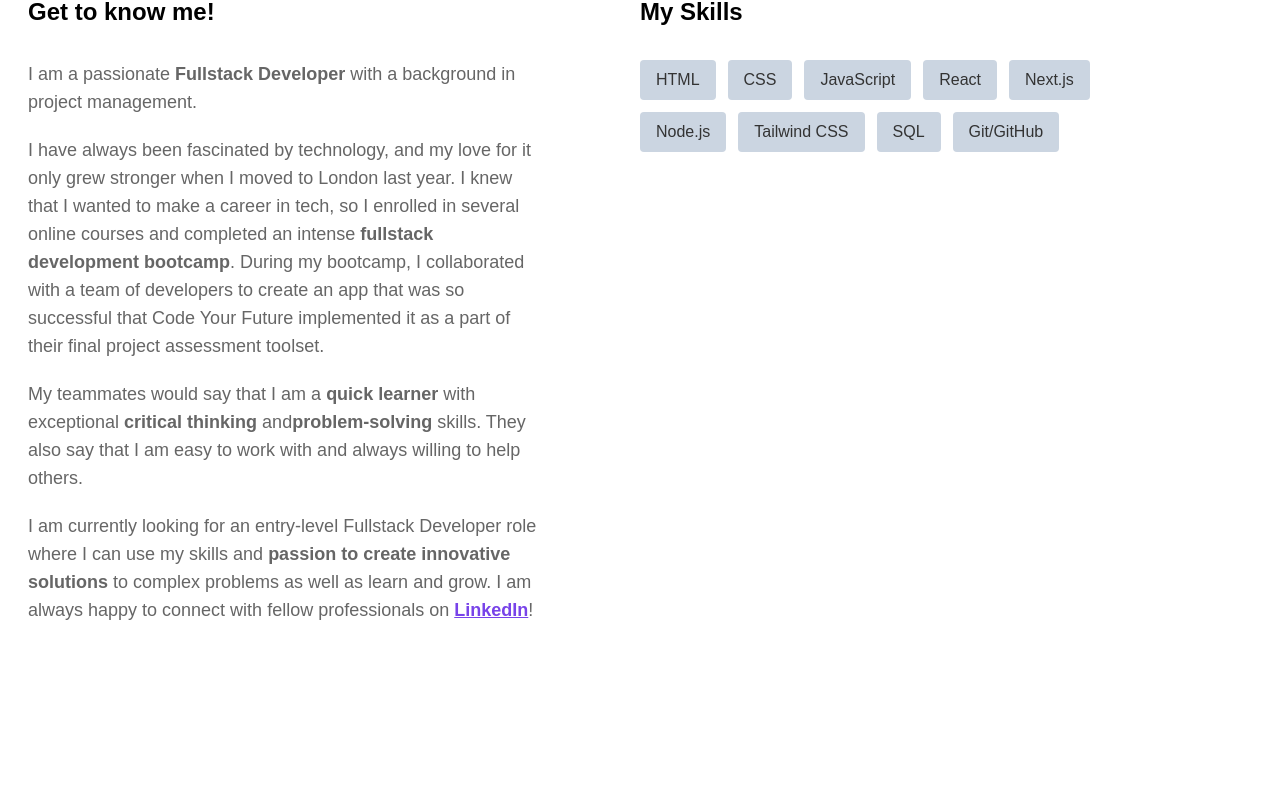
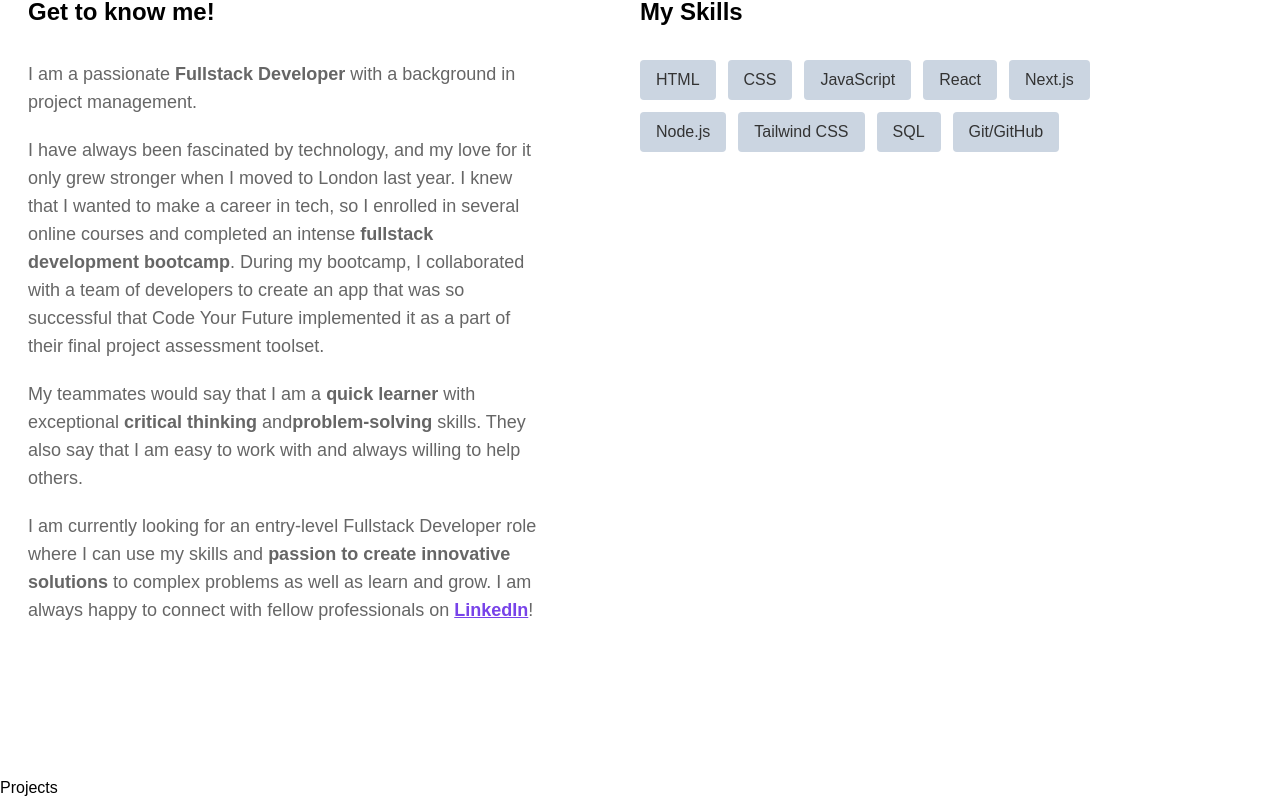
Before and after one commit to nataliiazab/portfolio, a React (Vite) app: page / in a window 1280 px wide. Shown: the part 1220-2020 px from the top of the page. Before the commit the page ends 1996 px from the top, so only its background shows below. Built offline with nearby package versions, Linux system fonts and the light colour scheme; a web font is replaced by a local one.

Commit message:
add Projects component

```diff
--- a/src/App.jsx
+++ b/src/App.jsx
@@ -2,18 +2,15 @@ import "./App.css";
 import Header from "./components/Header";
 import Home from "./components/Home";
 import About from "./components/About";
-
-
-
-
-
+import Projects from "./components/Projects";
 
 function App() {
   return (
     <>
-     <Header />
-     <Home />
-     <About />
+      <Header />
+      <Home />
+      <About />
+      <Projects />
     </>
   );
 }
```
